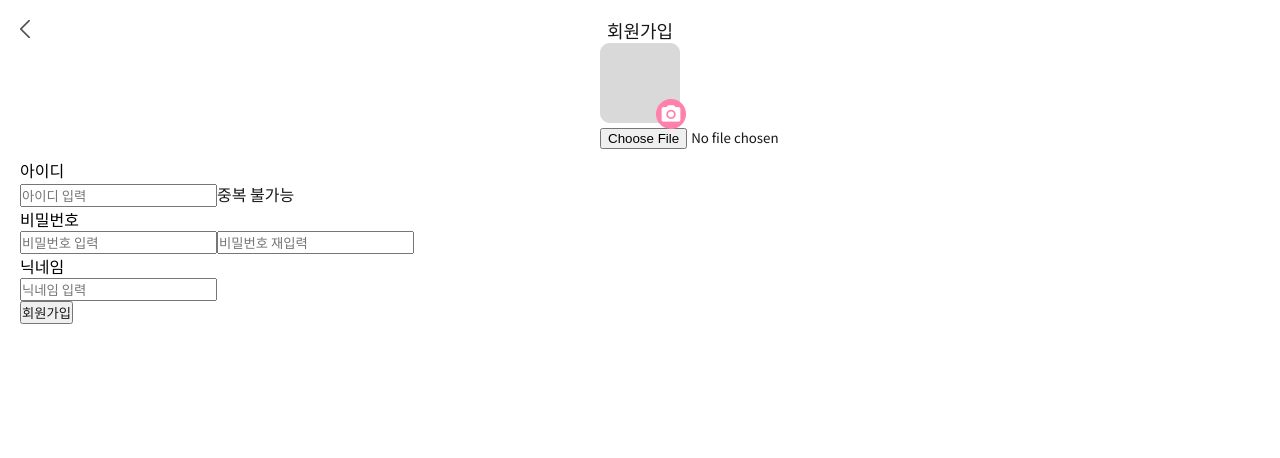
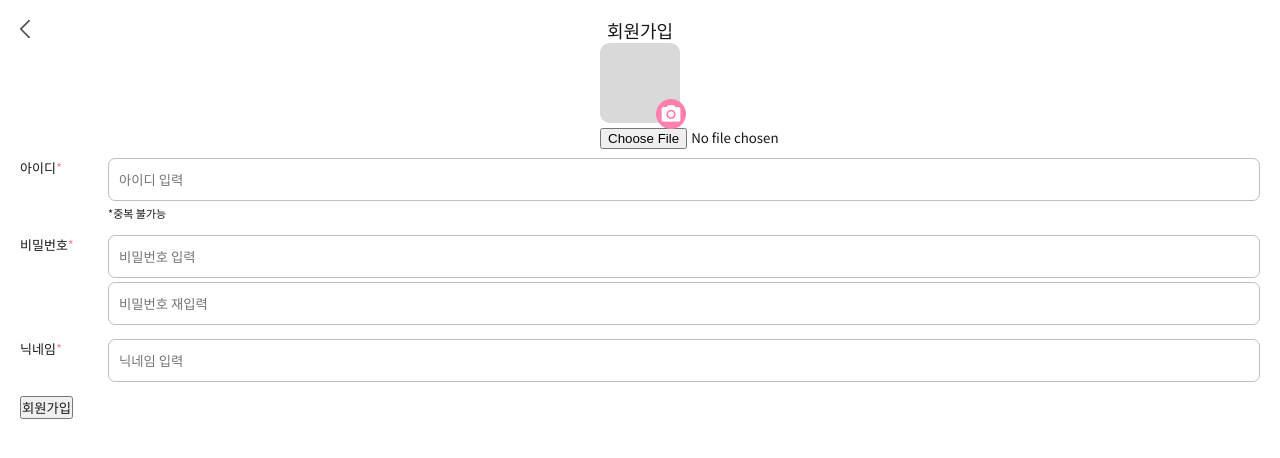
Before and after one commit to jyg12288/animal_project, a React (Create React App) app: page /registration in a window 1280 px wide. Shown: the top 458 px of the page. Built offline with nearby package versions, Linux system fonts and the light colour scheme.

Commit message:
Modify Registration.module.css

```diff
--- a/src/App.css
+++ b/src/App.css
@@ -11,8 +11,8 @@
 }
 
 .App {
-   width: 100%
-  }
+  width: 100%;
+}
 
 h1,
 h2,
@@ -26,7 +26,8 @@ p,
 a,
 li,
 input,
-button {
+button,
+label {
   font-family: "Noto Sans KR", sans-serif;
   color: #171717;
 }
--- a/src/pages/Registration.js
+++ b/src/pages/Registration.js
@@ -4,7 +4,7 @@ import { useForm } from "react-hook-form";
 
 function Registration() {
   const [password, setPassword] = useState("");
-
+  console.log(password);
   const {
     register,
     handleSubmit,
@@ -23,8 +23,8 @@ function Registration() {
         </div>
         <h1 className={styles.header__title}>회원가입</h1>
       </header>
-      <section className={styles.registration_container}>
-        <article className={styles.registration__profile}>
+      <section className={styles.container}>
+        <article className={styles.profile_container}>
           <img src="/assets/registration/프로필사진예시.png" alt="" />
           <button type="button">
             <img
@@ -34,11 +34,13 @@ function Registration() {
           </button>
           <input type="file" />
         </article>
-        <article className={styles.registration__form}>
-          <form onSubmit={handleSubmit(submitForm)} className={styles.items}>
-            <div className={styles.item}>
+        <form
+          onSubmit={handleSubmit(submitForm)}
+          className={styles.container__form}
+        >
+          <div className={styles.form__items}>
             <label htmlFor="id">아이디</label>
-              <div>
+            <div className={styles.input_container}>
               <input
                 type="text"
                 placeholder="아이디 입력"
@@ -57,15 +59,15 @@ function Registration() {
                   },
                 })}
               />
-                <span className={styles.id_warning_msg}>중복 불가능</span>
+              <span className={styles.id_warning_msg}>*중복 불가능</span>
               {errors.id && (
                 <span className={styles.error_msg}>{errors.id.message}</span>
               )}
             </div>
           </div>
-            <div className={styles.item}>
+          <div className={styles.form__items}>
             <label htmlFor="id">비밀번호</label>
-              <div>
+            <div className={styles.input_container}>
               <input
                 type="text"
                 placeholder="비밀번호 입력"
@@ -77,11 +79,7 @@ function Registration() {
                 type="text"
                 placeholder="비밀번호 재입력"
                 aria-invalid={
-                    isSubmitted
-                      ? errors.password
-                        ? "true"
-                        : "false"
-                      : undefined
+                  isSubmitted ? (errors.password ? "true" : "false") : undefined
                 }
                 {...register("password", {
                   required: "비밀번호는 필수 입력입니다.",
@@ -106,9 +104,9 @@ function Registration() {
               )}
             </div>
           </div>
-            <div className={styles.item}>
+          <div className={styles.form__items}>
             <label htmlFor="id">닉네임</label>
-              <div>
+            <div className={styles.input_container}>
               <input
                 type="text"
                 placeholder="닉네임 입력"
@@ -124,9 +122,7 @@ function Registration() {
                 })}
               />
               {errors.nick && (
-                  <span className={styles.error_msg}>
-                    {errors.nick.message}
-                  </span>
+                <span className={styles.error_msg}>{errors.nick.message}</span>
               )}
             </div>
           </div>
@@ -139,7 +135,6 @@ function Registration() {
             회원가입
           </button>
         </form>
-        </article>
       </section>
     </div>
   );
--- a/src/pages/Registration.module.css
+++ b/src/pages/Registration.module.css
@@ -21,7 +21,7 @@
   padding-top: 17px;
 }
 
-.registration__profile {
+.profile_container {
   position: relative;
   width: 80px;
   height: 80px;
@@ -30,7 +30,7 @@
   margin-bottom: 35px;
 }
 
-.registration__profile > button {
+.profile_container > button {
   position: absolute;
   bottom: -6px;
   right: -6px;
@@ -40,3 +40,41 @@
   height: 30px;
   border-radius: 50%;
 }
+
+.form__items {
+  display: grid;
+  grid-template-columns: 88px 1fr;
+  margin-bottom: 14px;
+}
+
+.input_container {
+  display: grid;
+  grid-template-columns: 1fr;
+  row-gap: 4px;
+}
+
+.form__items > label {
+  font-size: 13px;
+}
+
+.form__items > label::after {
+  content: "*";
+  color: #ff80ab;
+  font-size: 13px;
+}
+
+.input_container > input {
+  height: 43px;
+  border-radius: 7px;
+  border: 1px solid #bebebe;
+  padding-left: 10px;
+}
+
+.input_container > span {
+  display: block;
+  font-size: 11px;
+}
+
+.error_msg {
+  color: #b00;
+}
```
Lines whose indentation alone changed are shown as unchanged.
